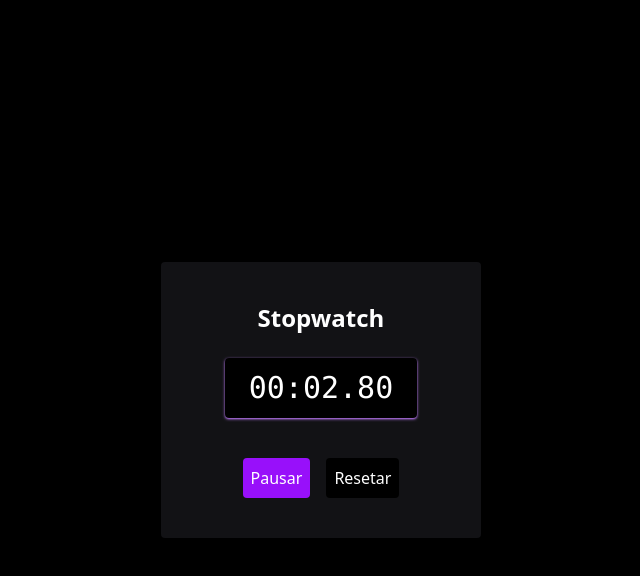
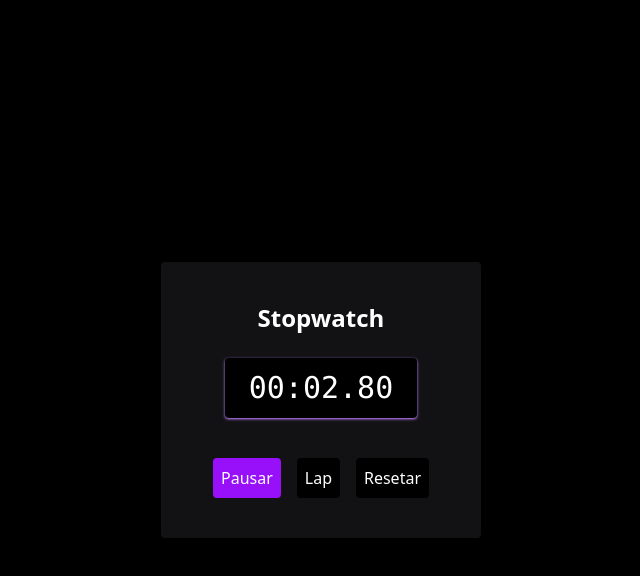
Before and after one commit to Emiliwillinghoefer/Aula-React, a React (Vite) app in the folder CronometroETemporizador/: page / in a window 1280 px wide. Both pictures are taken after a click on the button "Iniciar". Shown: the top 576 px of the page, without its empty margins (319-959 px from the left). Built offline with nearby package versions, Linux system fonts and the light colour scheme.

Commit message:
Aula criando contextos para parar de renderizar todos os componentes.

```diff
--- a/CronometroETemporizador/src/pages/cronometro.tsx
+++ b/CronometroETemporizador/src/pages/cronometro.tsx
@@ -1,22 +1,47 @@
-import {useEffect, useState} from "react";
+import {createContext, type PropsWithChildren, useContext, useEffect, useMemo, useState} from "react";
 
-export function Cronometro() {
+interface CronometroAPI{
+    iniciar(): void;
+    pausar(): void;
+    resetar(): void;
+    lap(tempo: number): void;
+}
 
+const CronometroAPI = createContext<CronometroAPI>({} as CronometroAPI);
+const CronometroTempo = createContext<number>(0);
+const CronometroExecutando = createContext<boolean>(false);
+
+const useCronometroAPI = () => useContext(CronometroAPI);
+const useCronometroTempo = () => useContext(CronometroTempo);
+const useCronometroExecutando = () => useContext(CronometroExecutando);
+
+function CronometroProvider(props: PropsWithChildren) {
     const [tempo, setTempo] = useState(0);
     const [executando, setExecutando] = useState(false);
 
-  function onIniciarClick() {
+    const [laps, setLap] = useState<{ time: number }[]>([]);
+
+    const api = useMemo(() => {
+        function iniciar() {
             setExecutando(true);
         }
 
-  function onPausarClick() {
+        function pausar() {
             setExecutando(false);
         }
 
-  function onResetarClick() {
+        function resetar() {
             setTempo(0);
             setExecutando(false);
         }
+
+        function lap(time: number) {
+            const newLap = {time};
+            setLap([...laps, newLap]);
+        }
+
+        return {iniciar, pausar, lap, resetar};
+    }, []);
 
     useEffect(() => {
         if (executando) {
@@ -28,20 +53,46 @@ export function Cronometro() {
         }
     }, [executando]);
 
+    return (
+        <CronometroAPI value={api}>
+            <CronometroExecutando value={executando}>
+                <CronometroTempo value={tempo}>
+                    {props.children}
+                </CronometroTempo>
+            </CronometroExecutando>
+        </CronometroAPI>
+    )
+}
 
+export function Cronometro() {
     return (
+        <CronometroProvider>
+            <CronometroContent>
+            </CronometroContent>
+        </CronometroProvider>
+    )
+}
 
+export function CronometroContent() {
+
+    const executando = useCronometroExecutando();
+    return (
         <div className="flex flex-col items-center justify-center h-screen bg-black">
             <div className="bg-[#121215] p-10 w-80  rounded shadow-lg flex flex-col items-center space-y-6">
                 <Titulo/>
-              <Tempo tempo={tempo}/>
+                <Tempo/>
                 <div className="flex justify-center gap-4 mt-4">
 
                     {executando
-                  ? <BotaoPausar onPausarClick={onPausarClick}/>
-                  : <BotaoIniciar onIniciarClick={onIniciarClick}/>
+                        ? <BotaoPausar />
+                        : <BotaoIniciar />
                     }
-              <BotaoResetar onResetarClick={onResetarClick}/>
+
+                    {executando
+                        ? <BotaoLap />
+                        : null
+                    }
+                    <BotaoResetar/>
                 </div>
             </div>
         </div>
@@ -60,39 +111,54 @@ function getCalculoTempo(totalMs: number) {
     return `${minStr}:${segStr}.${centStr}`;
 }
 
-function Tempo(props: { tempo: number }) {
+function Tempo() {
+    const tempo = useCronometroTempo();
     return (
         <div className="bg-black shadow shadow-purple-400 px-6 py-3 rounded">
             <p className="text-white text-3xl font-mono flex items-center justify-center">
-                {getCalculoTempo(props.tempo)}
+                {getCalculoTempo(tempo)}
             </p>
         </div>
     );
 }
 
-function BotaoIniciar(props:{onIniciarClick:() => void}) {
+function BotaoIniciar() {
+    const api = useCronometroAPI();
     return (
         <div className="border-0 bg-purple-600 rounded p-2 text-white">
             <button
-            onClick={props.onIniciarClick}>
+                onClick={api.iniciar}>
                 Iniciar
             </button>
         </div>
     )
 }
 
-function BotaoPausar(props:{onPausarClick:() => void}) {
-    return(
+function BotaoPausar() {
+    const api = useCronometroAPI();
+
+    return (
         <div className="border-0 bg-purple-600 rounded p-2 text-white">
-        <button onClick={props.onPausarClick}>Pausar</button>
+            <button onClick={api.pausar}>Pausar</button>
         </div>
     )
 }
 
-function BotaoResetar(props:{onResetarClick:() => void}) {
+function BotaoResetar() {
+    const api = useCronometroAPI();
     return (
         <div className="border-0 bg-black rounded p-2 text-white">
-        <button onClick={props.onResetarClick}>Resetar</button>
+            <button onClick={api.resetar}>Resetar</button>
+        </div>
+    )
+}
+
+function BotaoLap() {
+    const api = useCronometroAPI();
+    const tempo = useCronometroTempo();
+    return (
+        <div className="border-0 bg-black rounded p-2 text-white">
+            <button onClick={() => api.lap(tempo)}>Lap</button>
         </div>
     )
 }
@@ -104,3 +170,5 @@ function Titulo() {
 }
 
 //TODO: Gravar tempo (LAP)   -----> https://quick-time-spark.lovable.app/
+//TODO: Separar os arquivos
+// Criar a tela de temporizador
```
Lines whose indentation alone changed are shown as unchanged.
